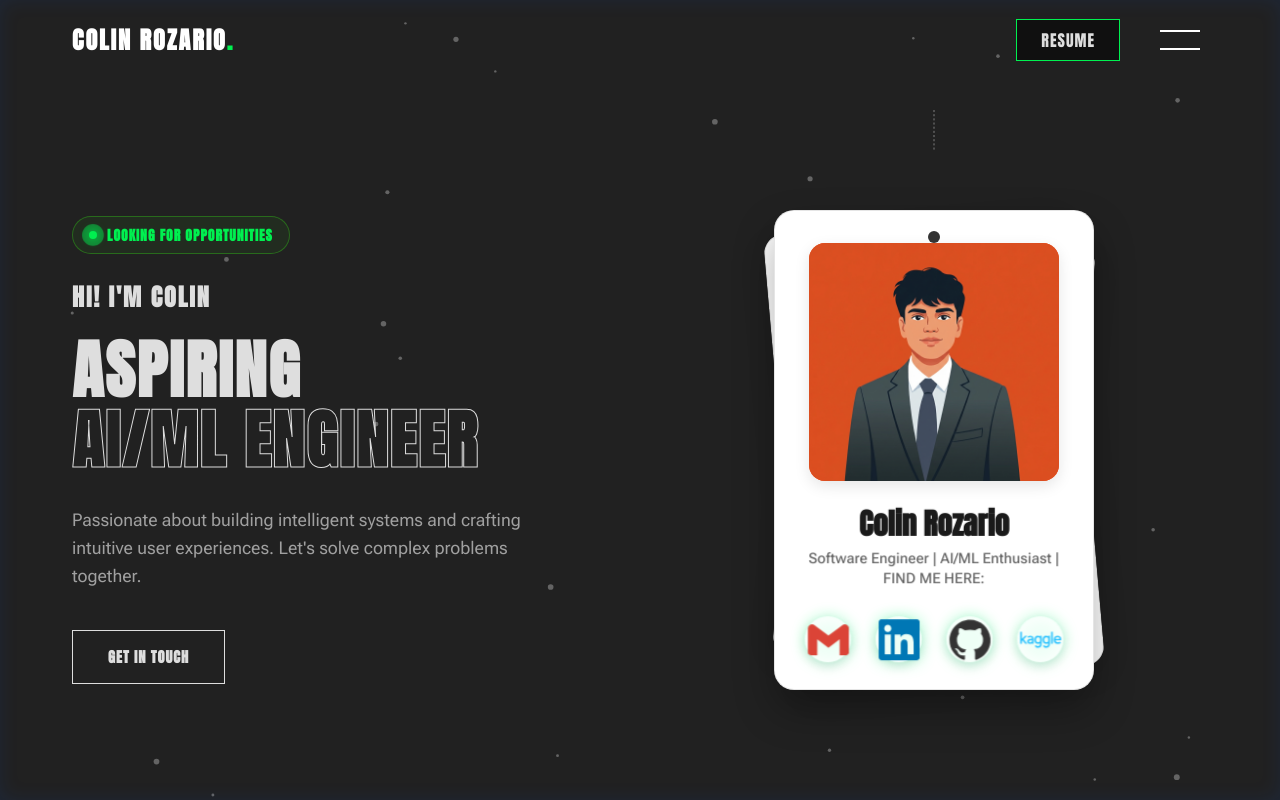
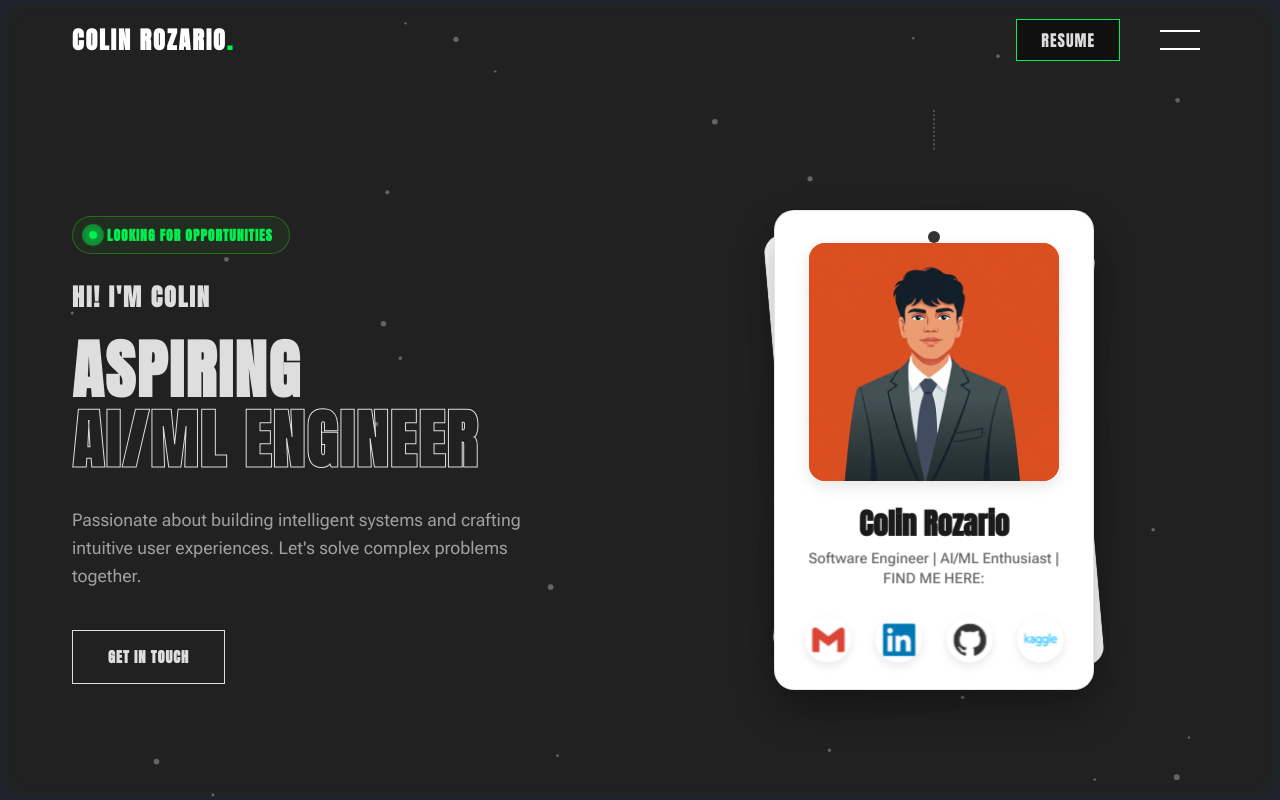
Before and after one commit to colinrozario/portfolio, a React (Vite) app: page / in a window 1280 px wide. Shown: the top 800 px of the page. Built offline with nearby package versions, Linux system fonts and the light colour scheme.

Commit message:
feat: Add comprehensive styling for the contact section, form, social links, and success message.

```diff
--- a/src/styles/Contact.css
+++ b/src/styles/Contact.css
@@ -31,17 +31,15 @@
 }
 
 .social-icon {
-    font-size: 2.5rem;
+    font-size: 2rem;
     color: var(--accent-green);
-    transition: transform 0.3s, color 0.3s, filter 0.3s;
-    filter: drop-shadow(0 0 8px rgba(0, 255, 127, 0.4));
+    transition: transform 0.3s, color 0.3s;
 }
 
 .social-icon:hover {
     color: #ff3399;
     /* Bright pink hover color */
     transform: translateY(-5px);
-    filter: drop-shadow(0 0 12px rgba(255, 51, 153, 0.6));
 }
 
 .contact-form {
```
